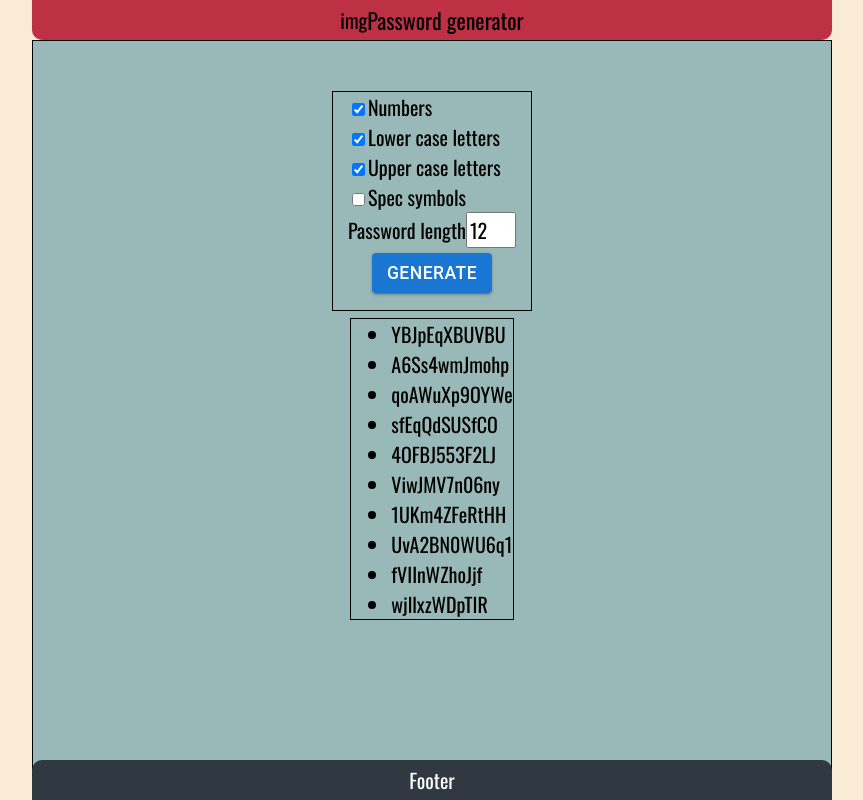
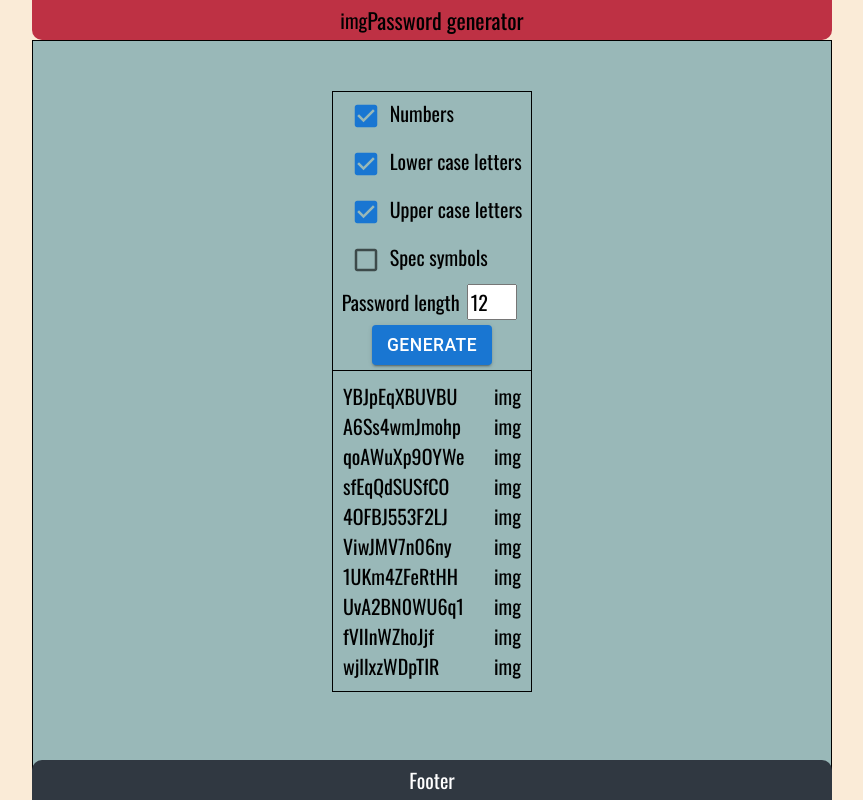
Before and after one commit to patr4519/pass-generator-v2, a React (Create React App) app: page / in a window 1280 px wide. Both pictures are taken after a click on the button "GENERATE". Shown: the top 800 px of the page, without its empty margins (208-1071 px from the left). Built offline with nearby package versions, Linux system fonts and the light colour scheme.

Commit message:
Worked with styles

```diff
--- a/src/components/Generator/Generator.module.scss
+++ b/src/components/Generator/Generator.module.scss
@@ -8,7 +8,7 @@
   .generator {
     margin-top: 50px;
     width: 200px;
-    height: 220px;
+    height: 280px;
     border: 1px solid black;
     display: flex;
     flex-direction: column;
@@ -16,6 +16,7 @@
 
     .passLength {
       width: 50px;
+      margin-left: 7px;
     }
 
     .generateBtn {
@@ -26,6 +27,18 @@
 
     .passwordList {
         border: 1px solid black;
+        min-width: 200px;
+        padding: 10px;
+
+        .listItem {
+          display: flex;
+          justify-content: space-between;
+          align-items: center;
+
+          span {
+            margin-right: 15px;
+          }
+        }
     }
   }
 }
--- a/src/components/Generator/index.tsx
+++ b/src/components/Generator/index.tsx
@@ -1,6 +1,7 @@
 import React from "react";
 import styles from "./Generator.module.scss";
 import Button from "@mui/material/Button";
+import Checkbox from "@mui/material/Checkbox";
 
 export const Generator = () => {
   const [numCheck, setNumCkeck] = React.useState(true);
@@ -40,8 +41,7 @@ export const Generator = () => {
     <div className={styles.wrapper}>
       <div className={styles.generator}>
         <div className={styles.variants}>
-          <input
-            type="checkbox"
+          <Checkbox
             id="numbers"
             name="numbers"
             onChange={(e) => setNumCkeck(e.target.checked)}
@@ -49,8 +49,7 @@ export const Generator = () => {
           />
           <label htmlFor="numbers">Numbers</label>
           <br />
-          <input
-            type="checkbox"
+          <Checkbox
             id="lowCase"
             name="lowCase"
             onChange={(e) => setLowCase(e.target.checked)}
@@ -58,8 +57,7 @@ export const Generator = () => {
           />
           <label htmlFor="lowCase">Lower case letters</label>
           <br />
-          <input
-            type="checkbox"
+          <Checkbox
             id="upperCase"
             name="upperCase"
             onChange={(e) => setUpperCase(e.target.checked)}
@@ -67,8 +65,7 @@ export const Generator = () => {
           />
           <label htmlFor="upperCase">Upper case letters</label>
           <br />
-          <input
-            type="checkbox"
+          <Checkbox
             id="specSymb"
             name="specSymb"
             onChange={(e) => setSpecSymb(e.target.checked)}
@@ -80,7 +77,7 @@ export const Generator = () => {
           <input
             className={styles.passLength}
             value={passLength}
-            min={0}
+            min={6}
             max={20}
             onChange={(e) => setPassLength(Number(e.target.value))}
             type="number"
@@ -98,7 +95,10 @@ export const Generator = () => {
         </Button>
         <ul className={styles.passwordList}>
           {passwords?.map((password, index) => (
-            <li key={index}>{password}</li>
+            <li key={index} className={styles.listItem}>
+              <span>{password}</span>
+              <div>img</div>
+            </li>
           ))}
         </ul>
       </div>
--- a/src/index.scss
+++ b/src/index.scss
@@ -11,3 +11,10 @@ body {
   margin: auto;
   background-color: antiquewhite;
 }
+
+ul,
+li {
+  list-style: none;
+  padding: 0;
+  margin: 0;
+}
```
